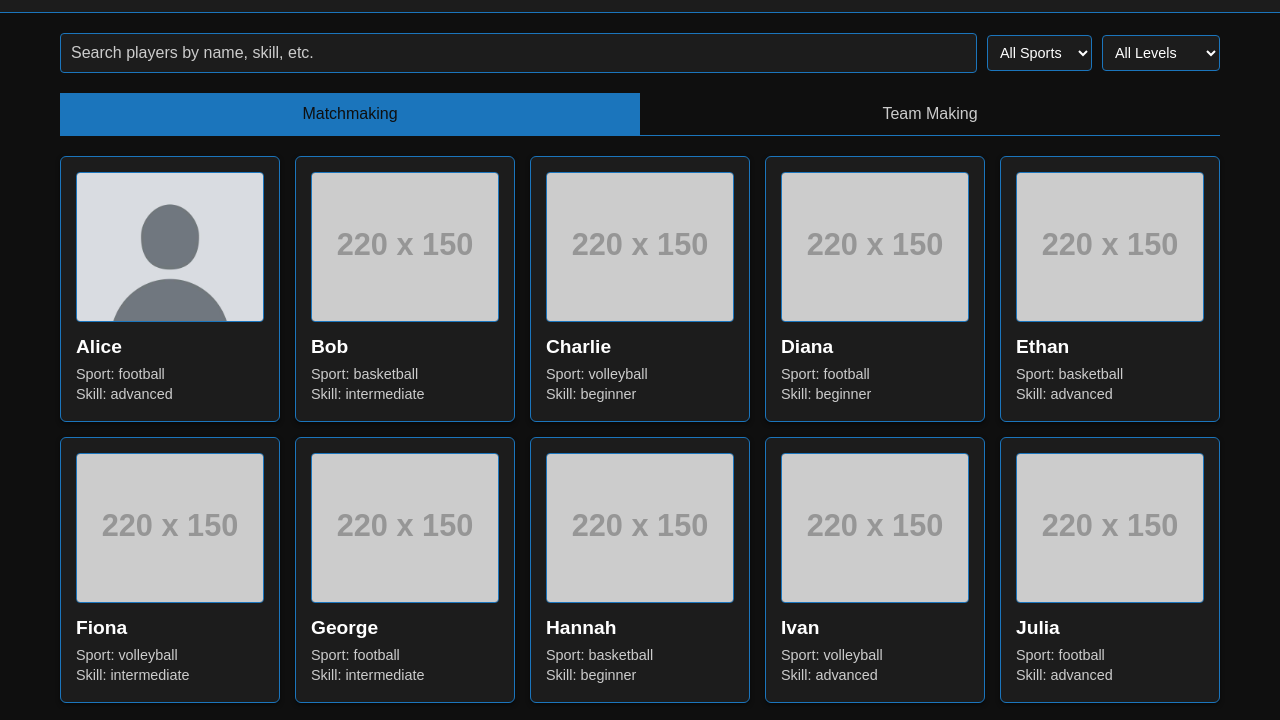
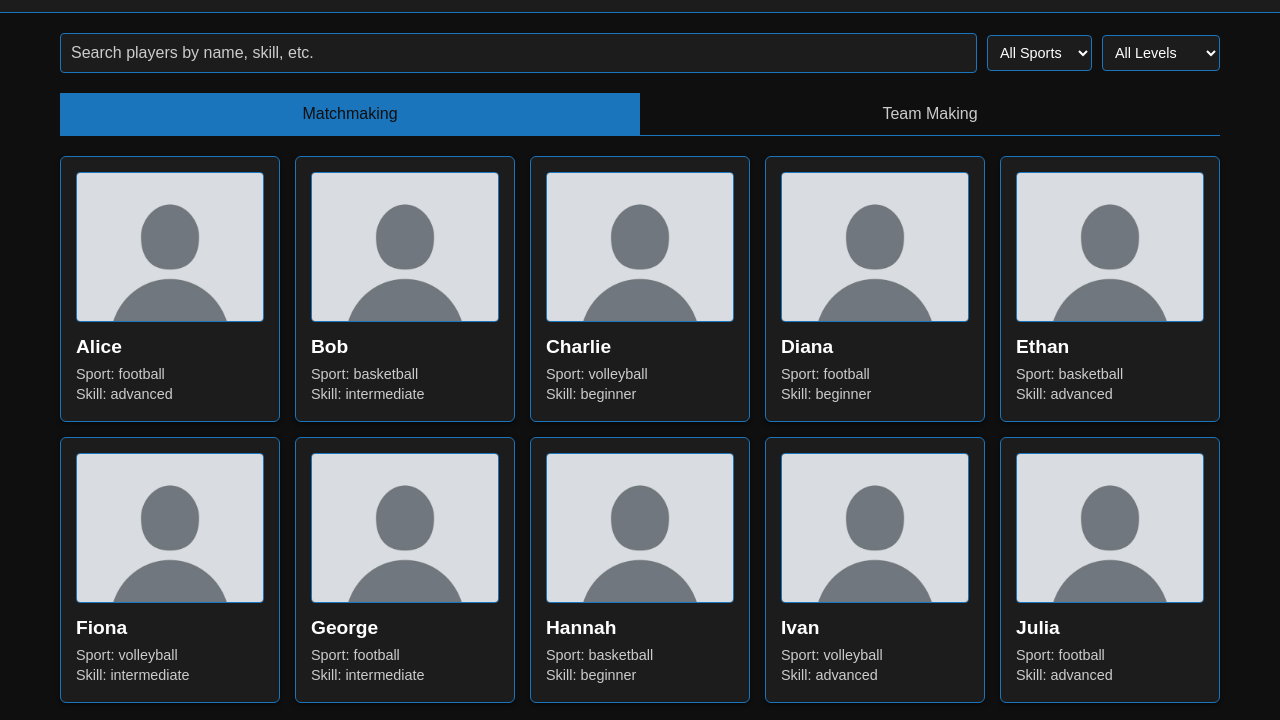
Before and after one commit to supersleazy/supersleazy.github.io, a plain HTML site: page index.html in a window 1280 px wide. Shown: the part 68-788 px from the top of the page. Drawn offline with Linux system fonts and the light colour scheme; placeholder pictures from the web are drawn by us.

Commit message:
Update index.html

```diff
--- a/index.html
+++ b/index.html
@@ -324,20 +324,20 @@
     // 15 sample players
     const players = [
       { id: 1,  name: "Alice",    sport: "football",   skill: "advanced",    image: "def_avatar.jpg" },
-      { id: 2,  name: "Bob",      sport: "basketball", skill: "intermediate",image: "https://via.placeholder.com/220x150?text=Bob" },
-      { id: 3,  name: "Charlie",  sport: "volleyball", skill: "beginner",    image: "https://via.placeholder.com/220x150?text=Charlie" },
-      { id: 4,  name: "Diana",    sport: "football",   skill: "beginner",    image: "https://via.placeholder.com/220x150?text=Diana" },
-      { id: 5,  name: "Ethan",    sport: "basketball", skill: "advanced",    image: "https://via.placeholder.com/220x150?text=Ethan" },
-      { id: 6,  name: "Fiona",    sport: "volleyball", skill: "intermediate",image: "https://via.placeholder.com/220x150?text=Fiona" },
-      { id: 7,  name: "George",   sport: "football",   skill: "intermediate",image: "https://via.placeholder.com/220x150?text=George" },
-      { id: 8,  name: "Hannah",   sport: "basketball", skill: "beginner",    image: "https://via.placeholder.com/220x150?text=Hannah" },
-      { id: 9,  name: "Ivan",     sport: "volleyball", skill: "advanced",    image: "https://via.placeholder.com/220x150?text=Ivan" },
-      { id: 10, name: "Julia",    sport: "football",   skill: "advanced",    image: "https://via.placeholder.com/220x150?text=Julia" },
-      { id: 11, name: "Kevin",    sport: "basketball", skill: "intermediate",image: "https://via.placeholder.com/220x150?text=Kevin" },
-      { id: 12, name: "Laura",    sport: "volleyball", skill: "beginner",    image: "https://via.placeholder.com/220x150?text=Laura" },
-      { id: 13, name: "Mike",     sport: "football",   skill: "beginner",    image: "https://via.placeholder.com/220x150?text=Mike" },
-      { id: 14, name: "Nina",     sport: "basketball", skill: "advanced",    image: "https://via.placeholder.com/220x150?text=Nina" },
-      { id: 15, name: "Oscar",    sport: "volleyball", skill: "intermediate",image: "https://via.placeholder.com/220x150?text=Oscar" }
+      { id: 2,  name: "Bob",      sport: "basketball", skill: "intermediate",image: "def_avatar.jpg" },
+      { id: 3,  name: "Charlie",  sport: "volleyball", skill: "beginner",    image: "def_avatar.jpg" },
+      { id: 4,  name: "Diana",    sport: "football",   skill: "beginner",    image: "def_avatar.jpg" },
+      { id: 5,  name: "Ethan",    sport: "basketball", skill: "advanced",    image: "def_avatar.jpg" },
+      { id: 6,  name: "Fiona",    sport: "volleyball", skill: "intermediate",image: "def_avatar.jpg" },
+      { id: 7,  name: "George",   sport: "football",   skill: "intermediate",image: "def_avatar.jpg" },
+      { id: 8,  name: "Hannah",   sport: "basketball", skill: "beginner",    image: "def_avatar.jpg" },
+      { id: 9,  name: "Ivan",     sport: "volleyball", skill: "advanced",    image: "def_avatar.jpg" },
+      { id: 10, name: "Julia",    sport: "football",   skill: "advanced",    image: "def_avatar.jpg" },
+      { id: 11, name: "Kevin",    sport: "basketball", skill: "intermediate",image: "def_avatar.jpg" },
+      { id: 12, name: "Laura",    sport: "volleyball", skill: "beginner",    image: "def_avatar.jpg" },
+      { id: 13, name: "Mike",     sport: "football",   skill: "beginner",    image: "def_avatar.jpg" },
+      { id: 14, name: "Nina",     sport: "basketball", skill: "advanced",    image: "def_avatar.jpg" },
+      { id: 15, name: "Oscar",    sport: "volleyball", skill: "intermediate",image: "def_avatar.jpg" }
     ];
 
     let playersPerPage = 10;
```
